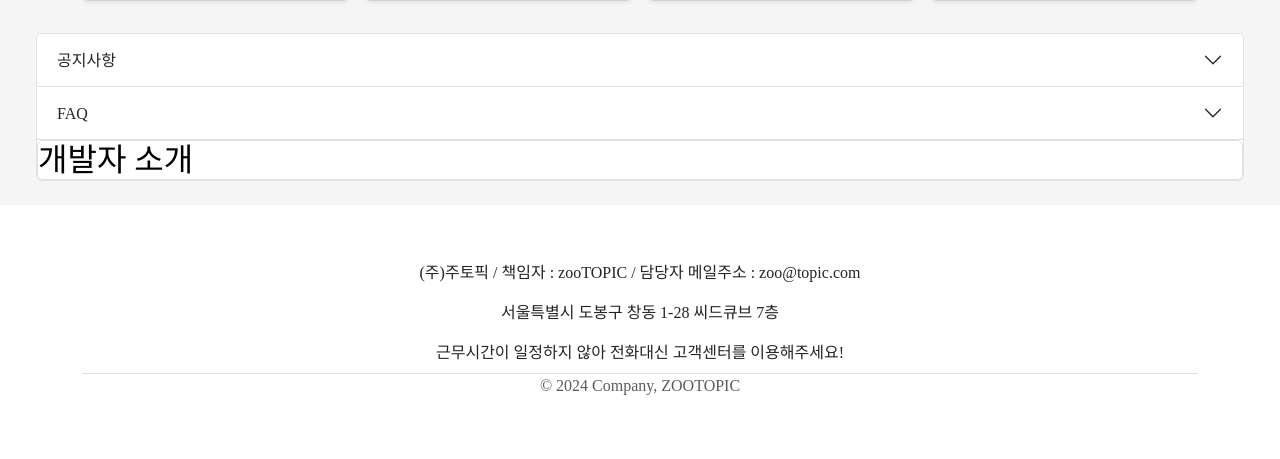
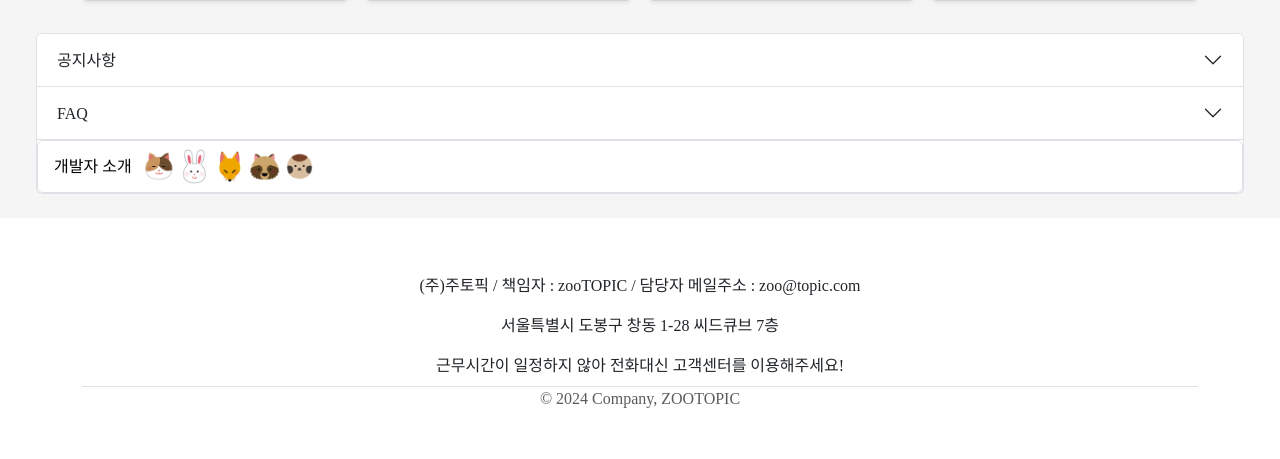
Before and after one commit to weFLASH/zooTOPIC, a Django app: page / in a window 1280 px wide. Shown: the part 2033-2492 px from the top of the page. Before the commit the page ends 2428 px from the top, so only its background shows below. Run offline with Django 5.2, Linux system fonts and the light colour scheme; some web fonts are replaced.

Commit message:
나머지는 집에서

```diff
--- a/templates/home.html
+++ b/templates/home.html
@@ -438,27 +438,21 @@
             </div>
           </div>
           <div class="accordion-item">
-            <div>
-              <div class="accordion" id="accordionExample">
-                <div class="accordion-item">
-                  <h2 class="accordion-header">
-                    <a href="./developer/" style="text-decoration: none; color:black;">
-                      개발자 소개
-                    </a>
-                  </h2>
-                </div>
+              <div class="accordion-item">
+                <a href="./developer/" style="text-decoration: none; color:black;">
+                  <div class="accordion-header px-3 py-2" style="border: none; display: flex; align-items: center;">
+                    <div style="margin-right: 10px;">개발자 소개</div>
+                    <div style="display: flex;">
+                      <img style="width: 35px; height: 35px;" src="../static/images/animalface_cat.png">
+                      <img style="width: 35px; height: 35px;" src="../static/images/animalface_rabbit.png">
+                      <img style="width: 35px; height: 35px;" src="../static/images/animalface_fox.png">
+                      <img style="width: 35px; height: 35px;" src="../static/images/animalface_raccoon.png">
+                      <img style="width: 35px; height: 35px;" src="../static/images/animalface_sparrow.png">
+                    </div>
+                  </div>
+                </a>
               </div>
             </div>
-            <!-- <h2 class="accordion-header">
-              <button class="accordion-button collapsed" type="button" data-bs-toggle="collapse" data-bs-target="#collapseThree" aria-expanded="false" aria-controls="collapseThree">
-                개발자 소개
-              </button>
-            </h2>
-            <div id="collapseThree" class="accordion-collapse collapse" data-bs-parent="#accordionExample">
-              <div class="accordion-body">
-                <a  style="text-decoration: none; color:black;" href="./developer/">zooTOPIC을 개발한 개발진에 대해 알고싶다면?!</a>
-              </div>
-            </div> -->
           </div>
         </div>
       </div>
```
Also changed, not shown: static/images/yushin.png.
